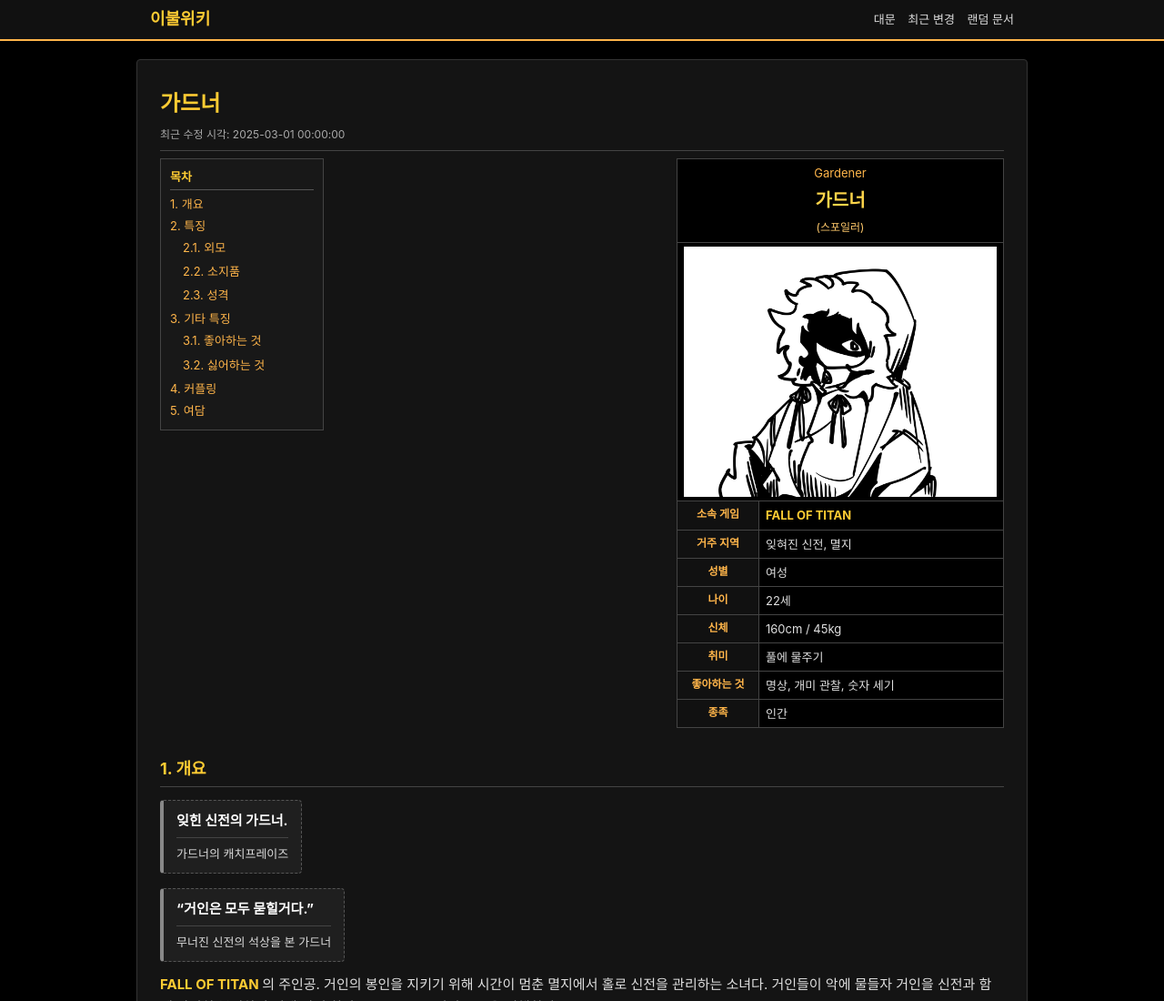
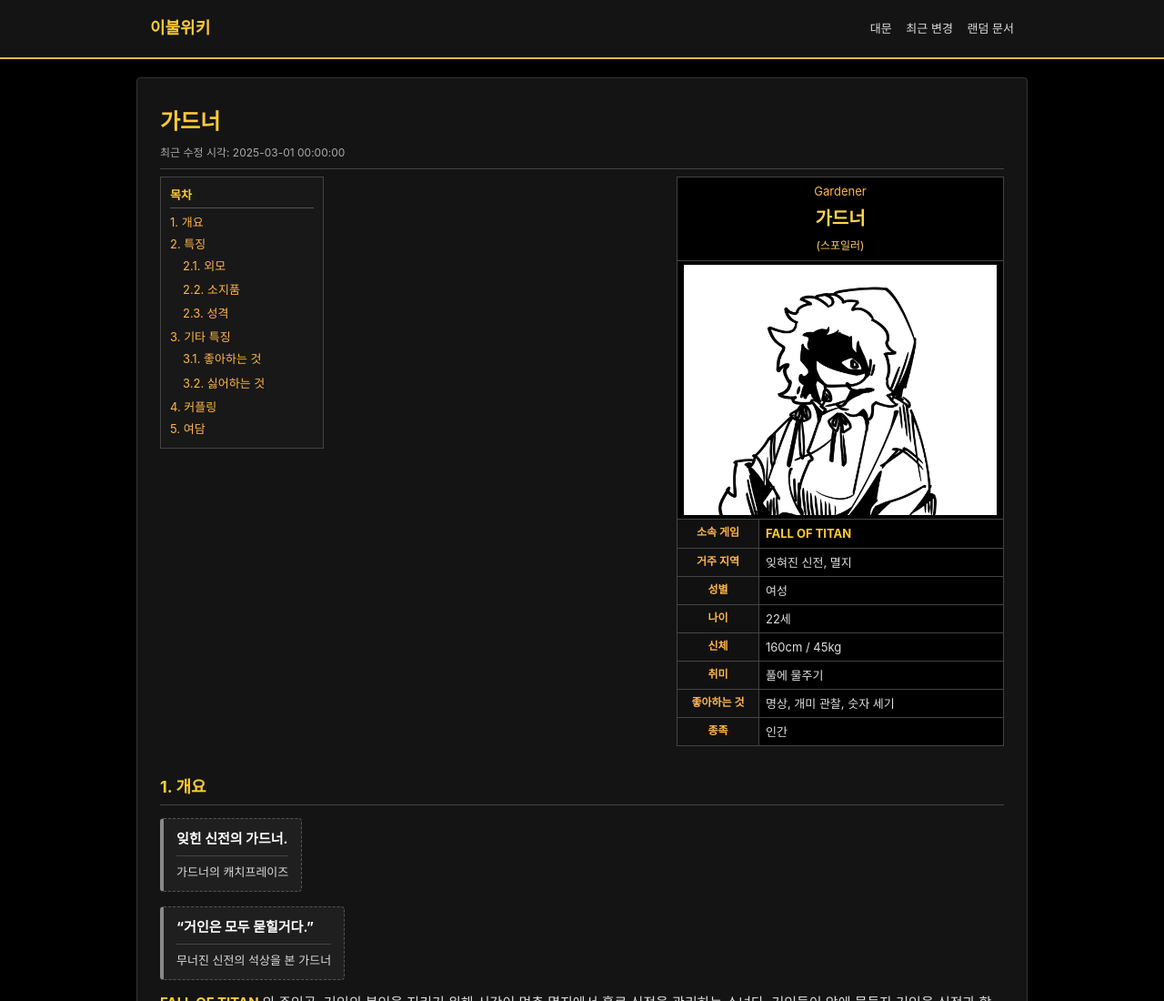
Before and after one commit to sawa1023/profile, a plain HTML site: page index.html in a window 1280 px wide. Shown: the top 1100 px of the page at 91% size. Drawn offline with Linux system fonts and the light colour scheme.

Commit message:
Update index.html

```diff
--- a/index.html
+++ b/index.html
@@ -24,10 +24,12 @@
 
     /* ───────────────── 헤더(메인 메뉴 / 이불위키) ───────────────── */
 
+/* ───────────────── 헤더(메인 메뉴 / 이불위키) ───────────────── */
 #topbar {
-      background: #111111;
-      border-bottom: 2px solid #ffb54a;
+  background: #141414;             /* 문서 박스와 동일한 어두운 배경 */
+  border-bottom: 2px solid #ffb54a; /* ★ 문서와 상단바를 구분하는 주황색 라인 유지 */
   color: #f5f5f5;
+  padding: 10px 0;                 /* 높이 여유 있게 */
 }
 
 #topbar-inner {
@@ -47,7 +49,7 @@
 }
 
 .top-menu a {
-      margin-left: 10px;
+  margin-left: 12px;
   font-size: 13px;
   color: #dddddd;
   text-decoration: none;
@@ -56,6 +58,7 @@
   color: #ffcc33;
   text-decoration: underline;
 }
+
 
     /* ───────────────── 페이지 레이아웃 (문서 박스) ───────────────── */
 
```
Lines whose indentation alone changed are shown as unchanged.
